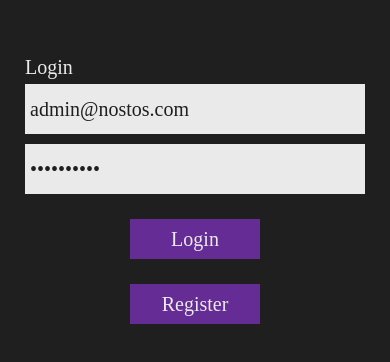
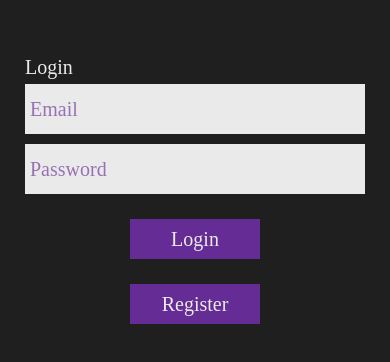
Before and after one commit to amacsha/NOSTOS, a React Native app in the folder client/: screen /Login in a window 390 px wide. Shown: the part 144-506 px from the top of the page. Built offline with nearby package versions, Linux system fonts and the light colour scheme; no server answers; a web font is replaced by a local one.

Commit message:
fix: userdId bug

```diff
--- a/client/components/dashboard/Main.tsx
+++ b/client/components/dashboard/Main.tsx
@@ -21,6 +21,7 @@ const Main: React.FC = ({ navigation }: any) => {
   const fetchLocation = GeoLocation();
   const location = useSelector((state: RootState) => state.location);
   const userId = useSelector((state: RootState) => state.user.id);
+  console.log(userId)
   const [cityEntries, setCityEntries] = useState<
     (SmallEntry & { avg: number })[]
   >([]);
--- a/client/components/login/Login.tsx
+++ b/client/components/login/Login.tsx
@@ -41,6 +41,7 @@ const Login: React.FC<LoginProps> = ({ navigation }) => {
         dispatch(setAuth(initialState));
       } else {
         // Alert.alert('login 👍')
+        dispatch(updateUserDetails({ id: res.data.userId, email: res.data.email, username: res.data.username }));
         dispatch(setAuth({ isAuthenticated: true, token: res.data.accessToken }))
         save('accessToken', res.data.accessToken);
         save('userId', res.data.userId.toString());
@@ -65,7 +66,7 @@ const Login: React.FC<LoginProps> = ({ navigation }) => {
       <View style={styles.inputArea}>
         <Text style={styles.head}>Login</Text>
         <Formik
-          initialValues={{ email: 'admin@nostos.com', password: 'adminadmin' }}
+          initialValues={{ email: '', password: '' }}
           validationSchema={validationSchema}
           onSubmit={values => handleSubmit(values)}
         >
--- a/client/components/logout/Logout.tsx
+++ b/client/components/logout/Logout.tsx
@@ -3,7 +3,7 @@ import { Alert, Pressable, StyleSheet, Text, TouchableHighlight } from 'react-na
 import { useAppDispatch } from '../../hooks';
 import { setAuth, initialState } from '../../slices/authSlice';
 import { deleteItemAsync } from 'expo-secure-store';
-import { updateUserDetails, initialState as userInitials } from '../../slices/userSlice';
+import { updateUserDetails, initialState as userInitials, logout as LG } from '../../slices/userSlice';
 
 
 const Logout: React.FC = () => {
@@ -19,6 +19,7 @@ const Logout: React.FC = () => {
             deleteItemAsync('filter_preference'),
         ])
         dispatch(setAuth(initialState));
+        dispatch(LG())
         dispatch(updateUserDetails(userInitials))
         // Alert.alert('token destroyed');
     }
--- a/client/service/LoginService.tsx
+++ b/client/service/LoginService.tsx
@@ -7,6 +7,7 @@ const IP: string | undefined = process.env.EXPO_PUBLIC_IP_ADDRESS;
 
 const LoginService = (loginValues: LoginValues): Promise<UserResponse> => {
     // console.log(loginValues)
+    loginValues.email = loginValues.email?.toLowerCase()
     const url = `http://${IP}:3000/login`;
     return axios.post<UserResponse>(url, loginValues)
         .catch(error => {
--- a/client/service/RegisterService.tsx
+++ b/client/service/RegisterService.tsx
@@ -7,6 +7,7 @@ import { UserResponse } from '../client-types/UserResponse';
 const IP: string | undefined = process.env.EXPO_PUBLIC_IP_ADDRESS;
 
 const RegisterService = (registerForm: RegisterValues): Promise<UserResponse> => {
+    registerForm.email = registerForm.email?.toLowerCase()
     const url = `http://${IP}:3000/user/createOneUser`
     return axios.post<UserResponse>(url, registerForm)
         .catch(error => {
--- a/client/slices/userSlice.ts
+++ b/client/slices/userSlice.ts
@@ -33,7 +33,7 @@ export const userSlice = createSlice({
       state.isAuthenticated = false;
     },
     updateUserDetails: (state, action: PayloadAction<Partial<UserState>>) => {
-      state.id = action.payload.id ?? state.id;
+      state.id = action.payload.id || null
       state.email = action.payload.email ?? state.email;
       state.username = action.payload.username ?? state.username;
       state.filter_preference =
```
